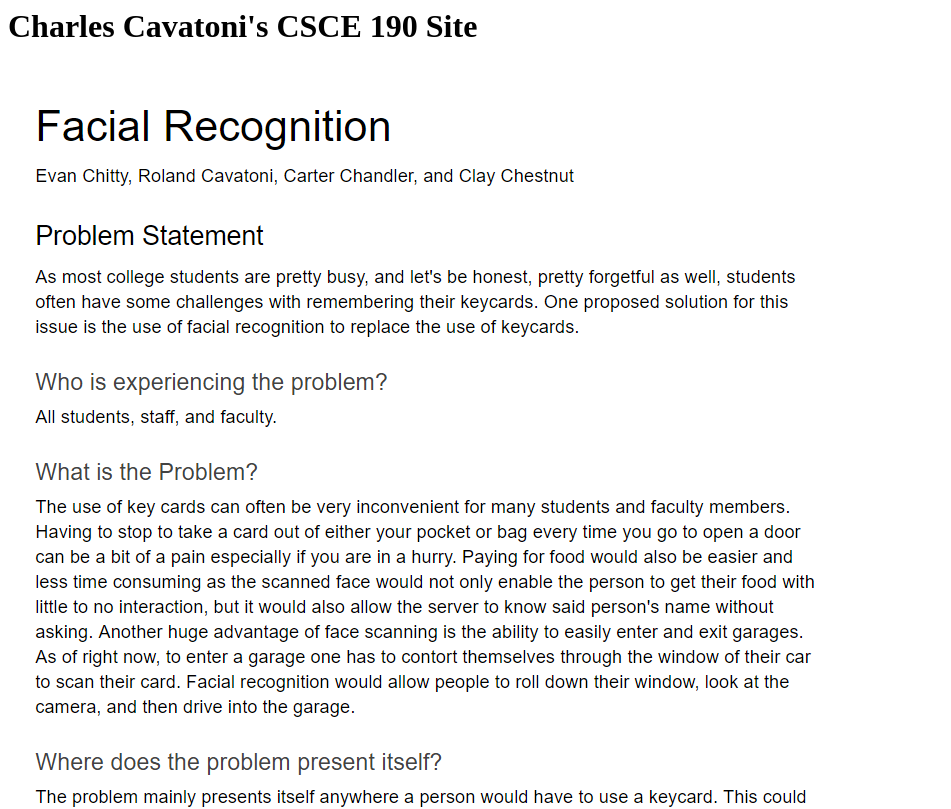
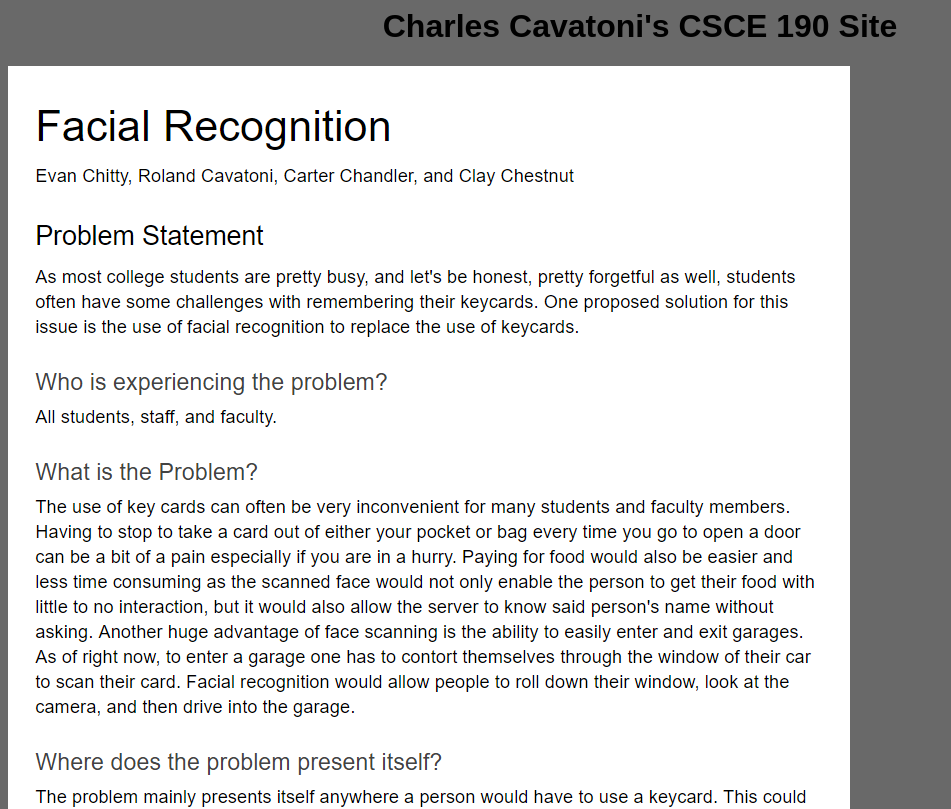
Before and after one commit to ccav2002/ccav2002.github.io, a plain HTML site: page index.html in a window 1280 px wide. Shown: the top 809 px of the page, without its empty margins (0-951 px from the left). Drawn offline with Linux system fonts and the light colour scheme; files whose address does not match are found by name.

Commit message:
Add files via upload

```diff
--- a/index.html
+++ b/index.html
@@ -3,6 +3,8 @@
 <html>
 
     <head>
+
+        <link rel="stylesheet" href="styles.css">
 
         <title>
 
--- /dev/null
+++ b/styles.css
@@ -0,0 +1,13 @@
+body {
+
+    background-color: dimgray;
+    font-family: Arial, Helvetica, sans-serif
+
+}
+
+h1{
+
+    color: black;
+    text-align: center;
+
+}
```
